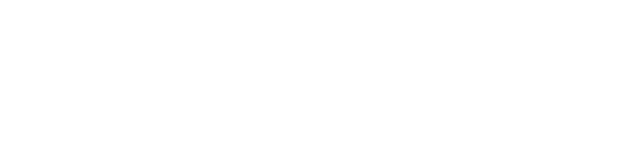
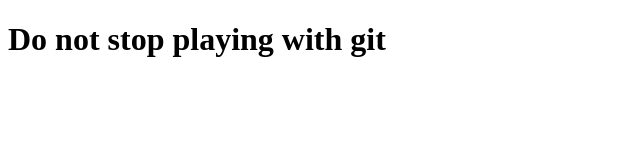
Before and after one commit to swertmc/second, a plain HTML site: page index.html in a window 1280 px wide. Shown: the whole page, without its empty margins (0-640 px from the left). Drawn offline with Linux system fonts and the light colour scheme.

Commit message:
Do not stop

```diff
--- a/index.html
+++ b/index.html
@@ -7,6 +7,6 @@
   <title>Document</title>
 </head>
 <body>
-
+  <h1>Do not stop playing with git</h1>
 </body>
 </html>
```
